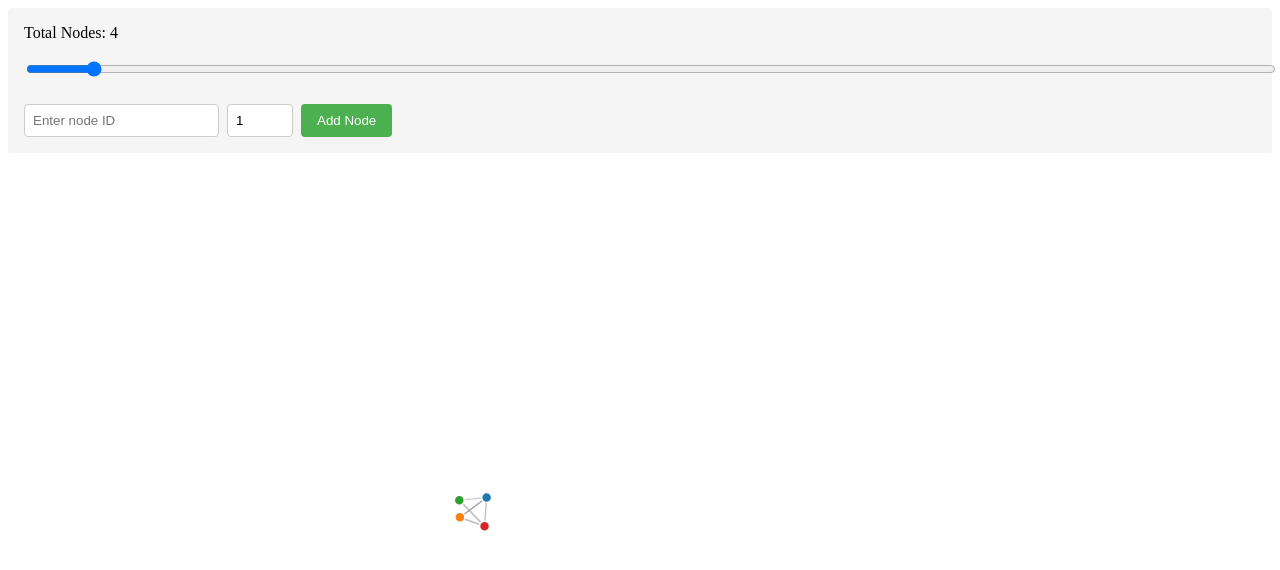
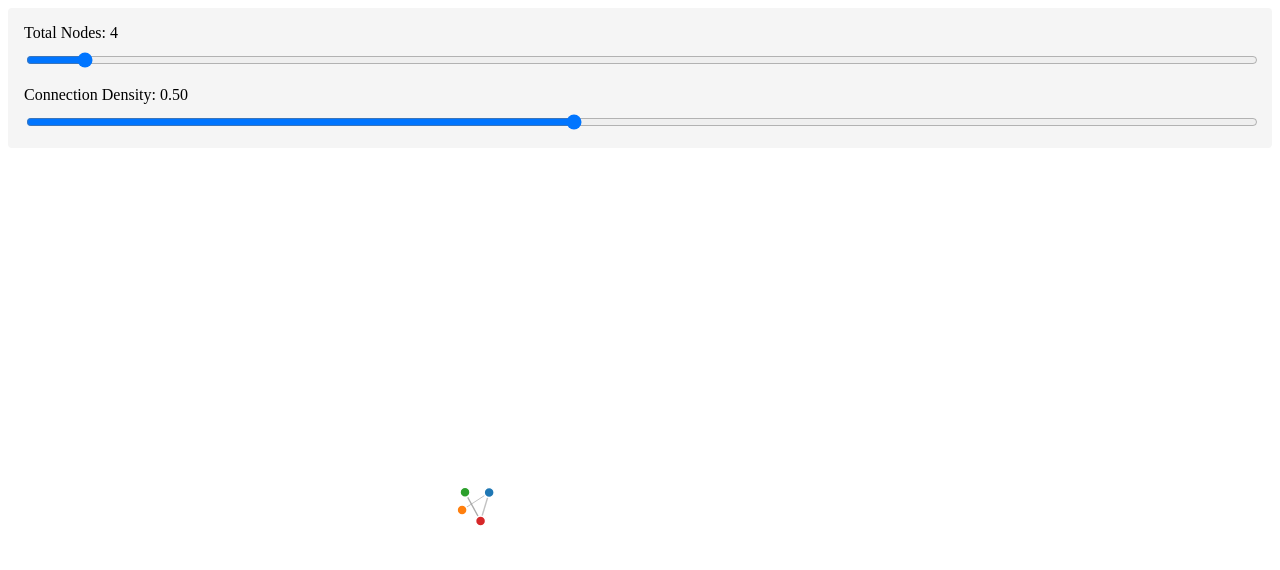
Before and after one commit to tsereda/VectorConsensusVisualization, a SvelteKit app: page / in a window 1280 px wide. Shown: the top 570 px of the page. Built offline with nearby package versions, Linux system fonts and the light colour scheme.

Commit message:
connection density and total nodes

```diff
--- a/src/routes/+page.svelte
+++ b/src/routes/+page.svelte
@@ -1,71 +1,45 @@
 <script lang="ts">
   import ForceGraph from '$lib/components/ForceGraph.svelte';
 
-    let nodeCount = 4; // Initial nodes
+  let nodeCount = 4;
+  let sparsity = 0.5; // Controls how many connections are made
 
-    function generateGraph(count: number) {
+  function generateGraph(count: number, sparsityFactor: number) {
       const nodes = Array.from({ length: count }, (_, i) => ({
           id: String.fromCharCode(65 + (i % 26)) + (i >= 26 ? Math.floor(i/26) : ''),
           color: Math.floor(Math.random() * 10) + 1
       }));
 
-        const links = [];
-        // Each node connects to 1-3 other random nodes
+      const links: { source: string; target: string; value: number }[] = [];
+      // Maximum possible links per node scaled by sparsity
+      const maxLinksPerNode = Math.max(1, Math.floor(count * sparsityFactor / 2));
+
       nodes.forEach(node => {
-            const numLinks = Math.floor(Math.random() * 3) + 1;
-            for (let i = 0; i < numLinks; i++) {
-                const target = nodes[Math.floor(Math.random() * nodes.length)];
-                if (target.id !== node.id) {
+          const numLinks = Math.floor(Math.random() * maxLinksPerNode) + 1;
+          const availableTargets = nodes.filter(n => n.id !== node.id);
+
+          // Shuffle and take first n targets
+          const targets = availableTargets
+              .sort(() => Math.random() - 0.5)
+              .slice(0, numLinks);
+
+          targets.forEach(target => {
               links.push({
                   source: node.id,
                   target: target.id,
                   value: Math.floor(Math.random() * 3) + 1
               });
-                }
-            }
+          });
       });
 
       return { nodes, links };
   }
 
-    let graphData = generateGraph(nodeCount);
+  let graphData = generateGraph(nodeCount, sparsity);
 
-    // Update graph when slider changes
+  // Update graph when parameters change
   $: {
-        graphData = generateGraph(nodeCount);
-    }
-
-    let nodeInput = '';
-    let colorInput = 1;
-
-    function addNode() {
-        if (!nodeInput.trim()) return;
-        if (!graphData.nodes.find(n => n.id === nodeInput)) {
-            const newNodes = [...graphData.nodes, { id: nodeInput, color: colorInput }];
-            const newLinks = [...graphData.links];
-            generateRandomLinks(nodeInput, newLinks);
-            graphData = {
-                nodes: newNodes,
-                links: newLinks
-            };
-        }
-        nodeInput = '';
-    }
-
-    function generateRandomLinks(newNodeId: string, links: any[]) {
-        const numLinks = Math.floor(Math.random() * 3) + 1;
-        const existingNodes = graphData.nodes.filter(n => n.id !== newNodeId);
-
-        for (let i = 0; i < numLinks; i++) {
-            const targetNode = existingNodes[Math.floor(Math.random() * existingNodes.length)];
-            if (targetNode) {
-                links.push({
-                    source: newNodeId,
-                    target: targetNode.id,
-                    value: Math.floor(Math.random() * 3) + 1
-                });
-            }
-        }
+      graphData = generateGraph(nodeCount, sparsity);
   }
 </script>
 
@@ -82,23 +56,17 @@
               step="1"
           />
       </div>
-        <form on:submit|preventDefault={addNode}>
+      <div class="slider-container">
+          <label for="sparsity">Connection Density: {sparsity.toFixed(2)}</label>
           <input
-                type="text"
-                bind:value={nodeInput}
-                placeholder="Enter node ID"
-                pattern="[A-Za-z0-9]+"
-                title="Alphanumeric characters only"
+              type="range"
+              id="sparsity"
+              bind:value={sparsity}
+              min="0.1"
+              max="1"
+              step="0.1"
           />
-            <input
-                type="number"
-                bind:value={colorInput}
-                min="1"
-                max="10"
-                title="Color group (1-10)"
-            />
-            <button type="submit">Add Node</button>
-        </form>
+      </div>
   </div>
 
   <ForceGraph data={graphData} />
@@ -126,30 +94,6 @@
       gap: 0.5rem;
   }
 
-    form {
-        display: flex;
-        gap: 0.5rem;
-    }
-
-    input {
-        padding: 0.5rem;
-        border: 1px solid #ccc;
-        border-radius: 4px;
-    }
-
-    button {
-        padding: 0.5rem 1rem;
-        background: #4CAF50;
-        color: white;
-        border: none;
-        border-radius: 4px;
-        cursor: pointer;
-    }
-
-    button:hover {
-        background: #45a049;
-    }
-
   input[type="range"] {
       width: 100%;
   }
```
Lines whose indentation alone changed are shown as unchanged.
